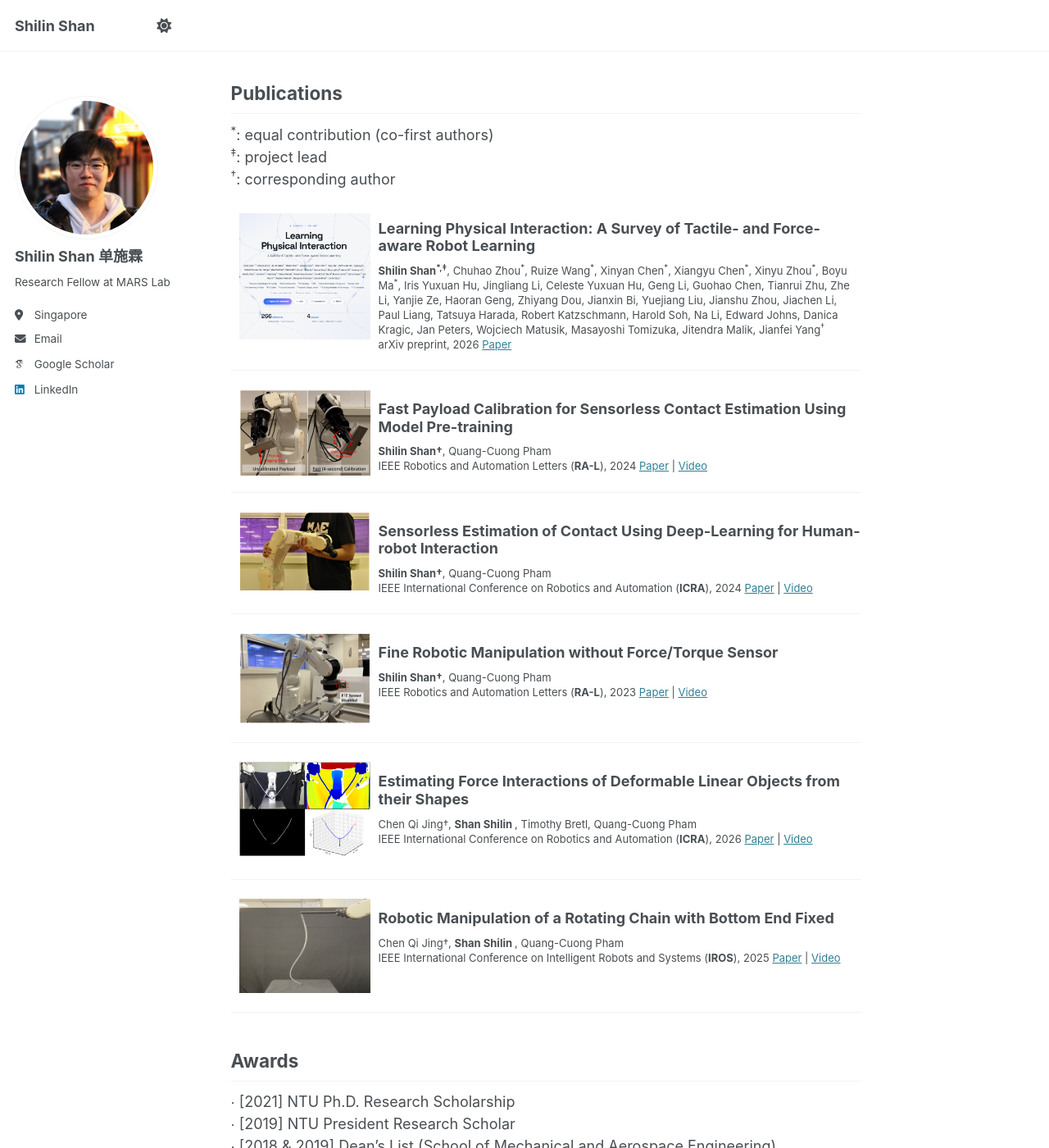
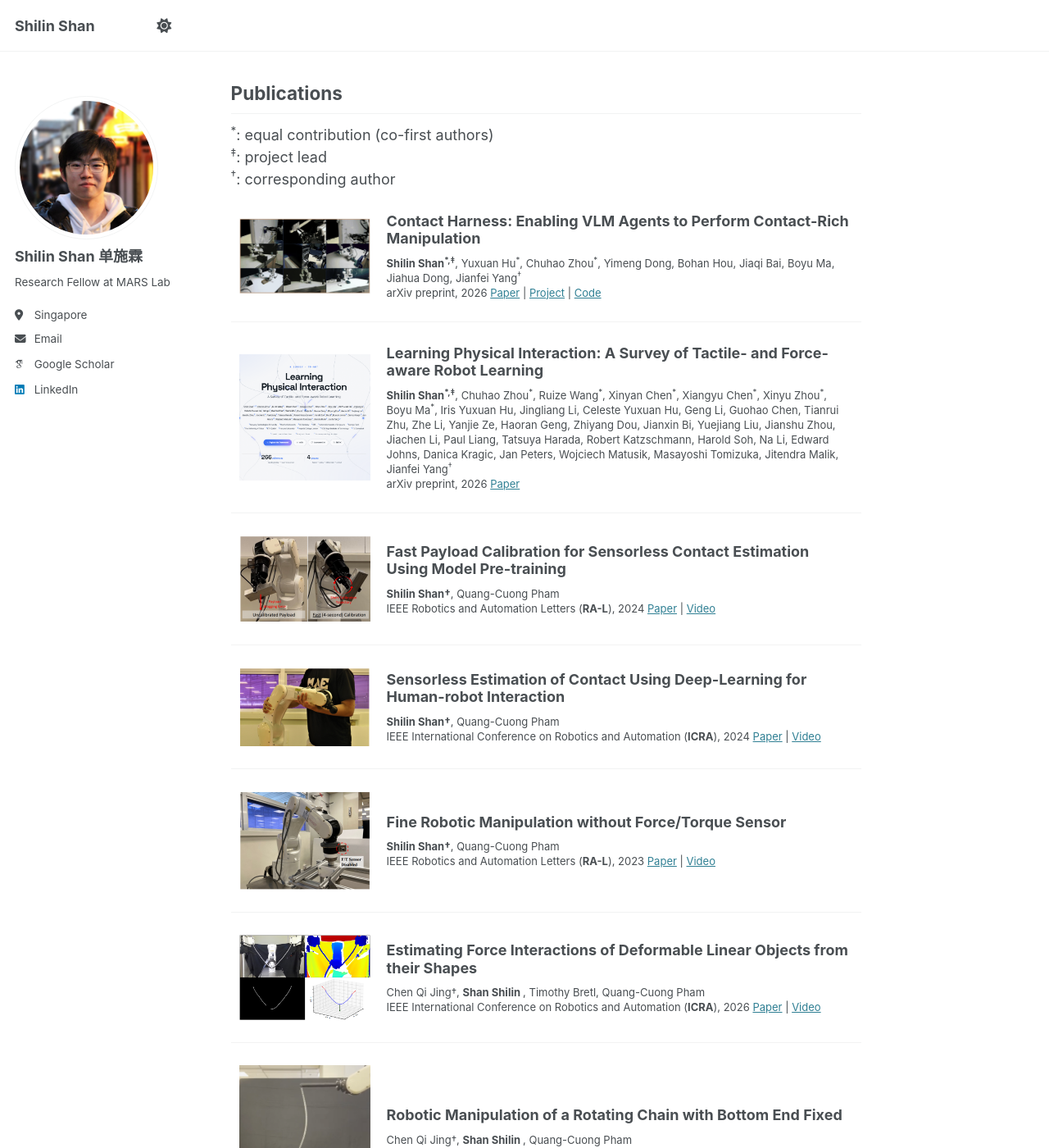
Before and after one commit to ShanShilin/ShanShilin.github.io, a Jekyll site: the page built from _pages/about.md, in a window 1280 px wide and 1400 px high, scrolled down 1067 px. Shown: the whole window at 82% size. Built offline with Jekyll 4.4.1, drawn with Linux system fonts in a browser that asks for light colours; some web fonts are replaced.

Commit message:
Add Contact Harness and center publication thumbnails

```diff
--- a/_pages/about.md
+++ b/_pages/about.md
@@ -59,8 +59,28 @@ Publications
 <sup>‡</sup>: project lead <br />
 <sup>†</sup>: corresponding author <br />
 
-<img style="float: left; margin:5px 10px" src="../images/TF_ART_survey_teaser.png" width="160" height="140">
-### Learning Physical Interaction: A Survey of Tactile- and Force-aware Robot Learning
+<div class="publication-entry">
+  <img src="../images/contact_harness_teaser.png" alt="Contact Harness: Enabling VLM Agents to Perform Contact-Rich Manipulation" width="160" height="92" />
+  <div class="publication-entry__text">
+    <h3 id="contact-harness-enabling-vlm-agents-to-perform-contact-rich-manipulation">Contact Harness: Enabling VLM Agents to Perform Contact-Rich Manipulation</h3>
+<p style="line-height:1.0">
+<font size="2">
+<strong>Shilin Shan<sup>*,‡</sup></strong>, Yuxuan Hu<sup>*</sup>, Chuhao Zhou<sup>*</sup>, Yimeng Dong, Bohan Hou, Jiaqi Bai, Boyu Ma, Jiahua Dong, Jianfei Yang<sup>†</sup> <br />
+arXiv preprint, 2026
+<a href="https://arxiv.org/abs/2611.29377">Paper</a> |
+<a href="https://ntumars.github.io/ContactHarness/">Project</a> |
+<a href="https://github.com/NTUMARS/Contact-Harness">Code</a>
+<br />
+</font>
+</p>
+  </div>
+</div>
+<hr />
+
+<div class="publication-entry">
+  <img src="../images/TF_ART_survey_teaser.png" alt="Learning Physical Interaction: A Survey of Tactile- and Force-aware Robot Learning" width="160" height="140" />
+  <div class="publication-entry__text">
+    <h3 id="learning-physical-interaction-a-survey-of-tactile--and-force-aware-robot-learning">Learning Physical Interaction: A Survey of Tactile- and Force-aware Robot Learning</h3>
 <p style="line-height:1.0">
 <font size="2">
 <strong>Shilin Shan<sup>*,‡</sup></strong>, Chuhao Zhou<sup>*</sup>, Ruize Wang<sup>*</sup>, Xinyan Chen<sup>*</sup>, Xiangyu Chen<sup>*</sup>, Xinyu Zhou<sup>*</sup>, Boyu Ma<sup>*</sup>, Iris Yuxuan Hu, Jingliang Li, Celeste Yuxuan Hu, Geng Li, Guohao Chen, Tianrui Zhu, Zhe Li, Yanjie Ze, Haoran Geng, Zhiyang Dou, Jianxin Bi, Yuejiang Liu, Jianshu Zhou, Jiachen Li, Paul Liang, Tatsuya Harada, Robert Katzschmann, Harold Soh, Na Li, Edward Johns, Danica Kragic, Jan Peters, Wojciech Matusik, Masayoshi Tomizuka, Jitendra Malik, Jianfei Yang<sup>†</sup> <br />
@@ -69,10 +89,14 @@ arXiv preprint, 2026
 <br />
 </font>
 </p>
------
+  </div>
+</div>
+<hr />
 
-<img style="float: left; margin:5px 10px" src="../images/fast_payload_calib_teasor_new.png" width="160" height="106">
-### Fast Payload Calibration for Sensorless Contact Estimation Using Model Pre-training
+<div class="publication-entry">
+  <img src="../images/fast_payload_calib_teasor_new.png" alt="Fast Payload Calibration for Sensorless Contact Estimation Using Model Pre-training" width="160" height="106" />
+  <div class="publication-entry__text">
+    <h3 id="fast-payload-calibration-for-sensorless-contact-estimation-using-model-pre-training">Fast Payload Calibration for Sensorless Contact Estimation Using Model Pre-training</h3>
 <p style="line-height:1.0">
 <font size="2">
 <strong>Shilin Shan†</strong>, Quang-Cuong Pham <br />
@@ -82,10 +106,14 @@ IEEE Robotics and Automation Letters (<strong>RA-L</strong>), 2024
 <br />
 </font>
 </p>
------
+  </div>
+</div>
+<hr />
 
-<img style="float: left; margin:5px 10px" src="../images/sensorless_contact_est_teasor_new.png" width="160" height="96">
-### Sensorless Estimation of Contact Using Deep-Learning for Human-robot Interaction
+<div class="publication-entry">
+  <img src="../images/sensorless_contact_est_teasor_new.png" alt="Sensorless Estimation of Contact Using Deep-Learning for Human-robot Interaction" width="160" height="96" />
+  <div class="publication-entry__text">
+    <h3 id="sensorless-estimation-of-contact-using-deep-learning-for-human-robot-interaction">Sensorless Estimation of Contact Using Deep-Learning for Human-robot Interaction</h3>
 <p style="line-height:1.0">
 <font size="2">
 <strong>Shilin Shan†</strong>, Quang-Cuong Pham <br />
@@ -95,10 +123,14 @@ IEEE International Conference on Robotics and Automation (<strong>ICRA</strong>)
 <br />
 </font>
 </p>
------
+  </div>
+</div>
+<hr />
 
-<img src="../images/Fine_sensorless_manip_teasor_new.png" style="float:left; width:160px !important; height:110px !important; object-fit:fill; max-width:none !important; display:inline-block !important; margin:5px 10px;">
-### Fine Robotic Manipulation without Force/Torque Sensor
+<div class="publication-entry">
+  <img src="../images/Fine_sensorless_manip_teasor_new.png" alt="Fine Robotic Manipulation without Force/Torque Sensor" width="160" height="110" />
+  <div class="publication-entry__text">
+    <h3 id="fine-robotic-manipulation-without-forcetorque-sensor">Fine Robotic Manipulation without Force/Torque Sensor</h3>
 <p style="line-height:1.0">
 <font size="2">
 <strong>Shilin Shan†</strong>, Quang-Cuong Pham <br />
@@ -108,11 +140,14 @@ IEEE Robotics and Automation Letters (<strong>RA-L</strong>), 2023
 <br />
 </font>
 </p>
-<div style="clear: both;"></div>
------
+  </div>
+</div>
+<hr />
 
-<img src="../images/est_force_inter_DLO.png" style="float:left; width:160px !important; height:115px !important; object-fit:fill; max-width:none !important; display:inline-block !important; margin:5px 10px;">
-### Estimating Force Interactions of Deformable Linear Objects from their Shapes
+<div class="publication-entry">
+  <img src="../images/est_force_inter_DLO.png" alt="Estimating Force Interactions of Deformable Linear Objects from their Shapes" width="160" height="115" />
+  <div class="publication-entry__text">
+    <h3 id="estimating-force-interactions-of-deformable-linear-objects-from-their-shapes">Estimating Force Interactions of Deformable Linear Objects from their Shapes</h3>
 <p style="line-height:1.0">
 <font size="2">
 Chen Qi Jing†, <strong> Shan Shilin </strong>, Timothy Bretl, Quang-Cuong Pham <br />
@@ -122,11 +157,14 @@ IEEE International Conference on Robotics and Automation (<strong>ICRA</strong>)
 <br />
 </font>
 </p>
-<div style="clear: both;"></div>
------
+  </div>
+</div>
+<hr />
 
-<img src="../images/chain_bt_end_fix.png" style="float:left; width:160px !important; height:115px !important; object-fit:fill; max-width:none !important; display:inline-block !important; margin:5px 10px;">
-### Robotic Manipulation of a Rotating Chain with Bottom End Fixed
+<div class="publication-entry">
+  <img src="../images/chain_bt_end_fix.png" alt="Robotic Manipulation of a Rotating Chain with Bottom End Fixed" width="160" height="115" />
+  <div class="publication-entry__text">
+    <h3 id="robotic-manipulation-of-a-rotating-chain-with-bottom-end-fixed">Robotic Manipulation of a Rotating Chain with Bottom End Fixed</h3>
 <p style="line-height:1.0">
 <font size="2">
 Chen Qi Jing†, <strong> Shan Shilin </strong>, Quang-Cuong Pham <br />
@@ -136,9 +174,9 @@ IEEE International Conference on Intelligent Robots and Systems (<strong>IROS</s
 <br />
 </font>
 </p>
-<div style="clear: both;"></div>
------
-
+  </div>
+</div>
+<hr />
 
 Awards
 -----
--- /dev/null
+++ b/_sass/layout/_publications.scss
@@ -0,0 +1,41 @@
+/* Keep publication thumbnails centered beside their complete text blocks. */
+.publication-entry {
+  display: flex;
+  align-items: center;
+  gap: 20px;
+  margin: 1.5em 10px;
+}
+
+.publication-entry > img {
+  display: block;
+  flex: 0 0 160px;
+  width: 160px;
+  height: auto;
+  margin: 0;
+}
+
+.publication-entry .publication-entry__text {
+  flex: 1;
+  min-width: 0;
+}
+
+.publication-entry h3 {
+  margin-top: 0;
+}
+
+.publication-entry p {
+  margin-bottom: 0;
+}
+
+@media (max-width: 480px) {
+  .publication-entry {
+    gap: 12px;
+    margin-left: 0;
+    margin-right: 0;
+  }
+
+  .publication-entry > img {
+    flex-basis: 100px;
+    width: 100px;
+  }
+}
--- a/assets/css/main.scss
+++ b/assets/css/main.scss
@@ -33,6 +33,7 @@
     "layout/forms",
 
     "layout/page",
+    "layout/publications",
     "layout/archive",
     "layout/sidebar",
 
```
Also changed, not shown: images/contact_harness_teaser.png (added).
